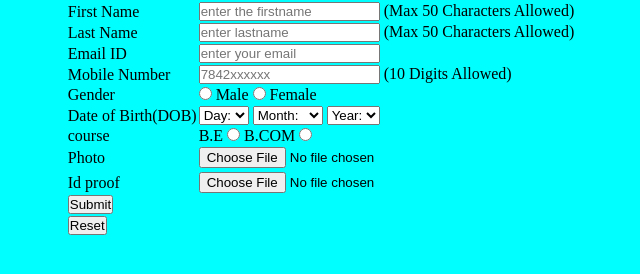
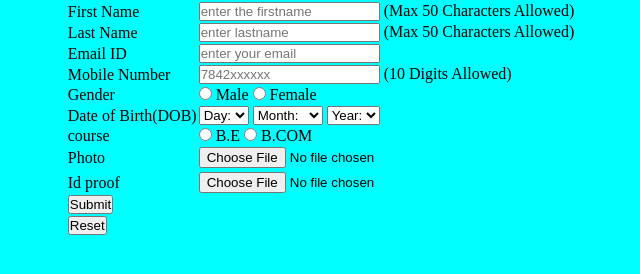
Before and after one commit to SangeetaMatade/LogInRegister, a plain HTML site: page newreg.html in a window 1280 px wide. Shown: the full height of the page, 319-959 px from the left. Drawn offline with Linux system fonts and the light colour scheme.

Commit message:
Update newreg.html

```diff
--- a/newreg.html
+++ b/newreg.html
@@ -144,12 +144,10 @@
 
                         <tr>
                             <td>course</td>
-                            <td>
-                               <label for="Course">B.E</label>
-                    <input type="radio" name="Course" value="">
-                    <label for="Course">B.COM</label>
-                    <input type="radio" name="Course" value="">
-                            </td>
+                             <td>
+                        <input type="radio" name="Course" value="B.E" /> B.E
+                        <input type="radio" name="Course" value="B.COM" /> B.COM
+                    </td>
                         </tr>
 
                         <tr>
```
